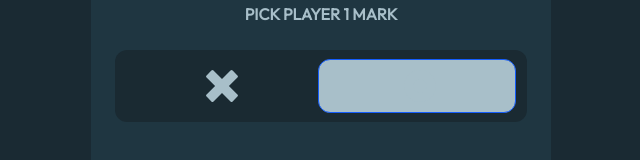
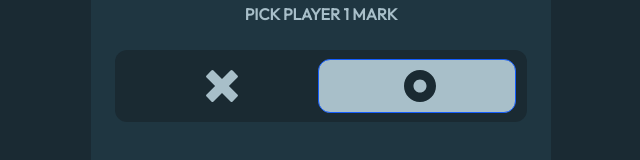
Before and after one commit to Koxone/TicTacToe-React-Tailwind, a React (Vite) app: page / in a window 1280 px wide. Shown: the part 278-438 px from the top of the page, without its empty margins (319-959 px from the left). Built offline with nearby package versions, Linux system fonts and the light colour scheme.

Commit message:
Update PlayerSelectionCard.jsx

```diff
--- a/src/components/cards/PlayerSelectionCard.jsx
+++ b/src/components/cards/PlayerSelectionCard.jsx
@@ -2,14 +2,12 @@ import React, { useState, useEffect } from "react";
 import Slider from "../buttons/Slider";
 
 function PlayerSelectionCard() {
-  const [userSelection, setUserSelection] = useState(true);
+  const [userSelection, setUserSelection] = useState('O');
 
   const handleSelection = (symbol) => {
     setUserSelection(symbol);
     console.log("Selected symbol:", symbol);
   };
-
-  const handleSrcChange = "solid-dark";
 
   return (
     <div className="w-full sm:w-[460px] h-52 bg-semi-dark-navy rounded-2xl p-6 gap-6 flex flex-col shadow-[0_6px_0_var(--slate-900)]">
@@ -18,7 +16,7 @@ function PlayerSelectionCard() {
         <Slider userSelection={userSelection} onSelect={handleSelection} />
         <div
           className={`
-    border border-blue-600 w-[132px] sm:w-[198px] h-[54px] bg-silver rounded-xl z-0 absolute top-1/2 -translate-y-1/2 transition-all duration-300 ease-in-out
+    border border-blue-600 w-[132px] sm:w-[198px] h-[54px] bg-silver rounded-xl z-0 absolute top-1/2 -translate-y-1/2 transition-all bg- duration-300 ease-in-out
     left-3 sm:left-2
     ${userSelection === "X" ? "translate-x-0" : "translate-x-[125px] sm:translate-x-[195px]"}
   `}
```
